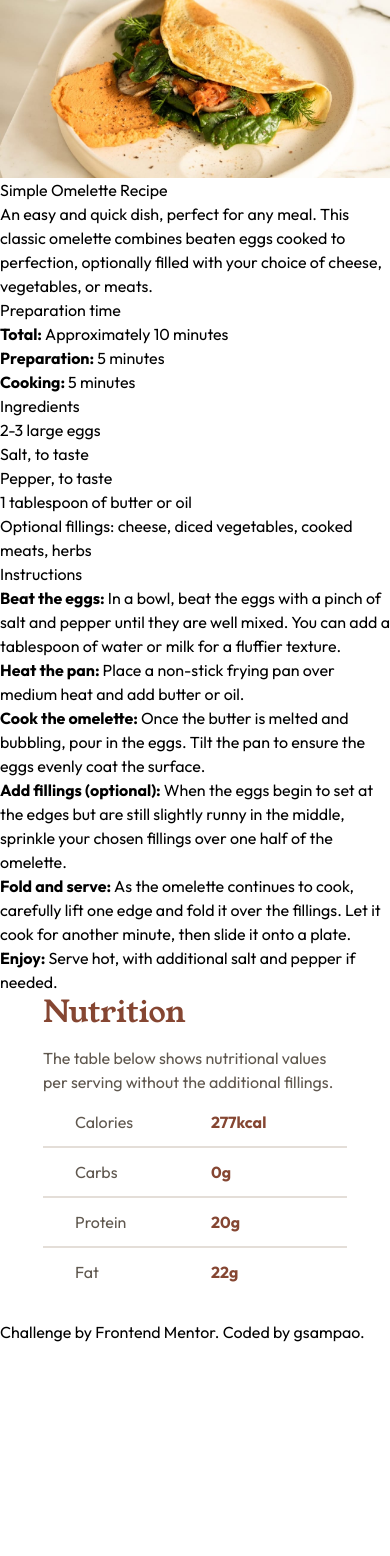
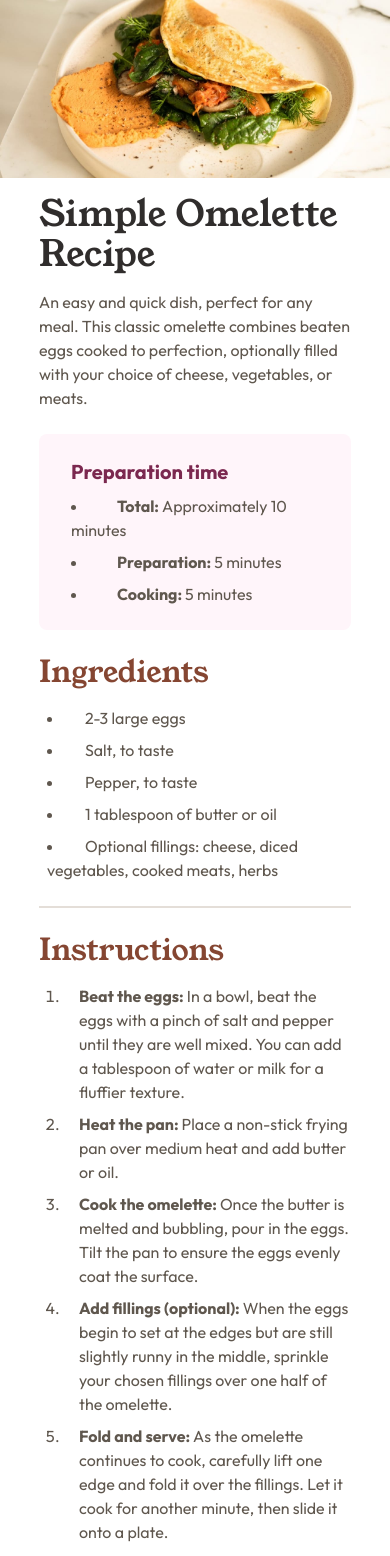
Before and after one commit to nadupoy/Frontend-Mentor---Recipe-Page-Main, a React (Vite) app: page / in a window 390 px wide. Shown: the top 1556 px of the page. Before the commit the page ends 1344 px from the top, so only its background shows below. Built offline with nearby package versions, Linux system fonts and the light colour scheme.

Commit message:
Added styling for mobile devices.

```diff
--- a/src/components/Ingredients.jsx
+++ b/src/components/Ingredients.jsx
@@ -1,14 +1,24 @@
 const Ingredients = () => {
   return (
-    <section>
-      <h2>Ingredients</h2>
-      <ul>
-        <li>2-3 large eggs</li>
-        <li>Salt, to taste</li>
-        <li>Pepper, to taste</li>
-        <li>1 tablespoon of butter or oil</li>
-        <li>
-          Optional fillings: cheese, diced vegetables, cooked meats, herbs
+    <section className="w-[312px] m-auto mb-6  border-b-2 border-b-light-grey">
+      <h2 className="text-nutmeg font-serif text-3xl mb-4">Ingredients</h2>
+      <ul className="list-disc list-inside text-wenge-brown ml-2">
+        <li className="mb-2">
+          <p className="inline pl-4">2-3 large eggs</p>
+        </li>
+        <li className="mb-2">
+          <p className="inline pl-4">Salt, to taste</p>
+        </li>
+        <li className="mb-2">
+          <p className="inline pl-4">Pepper, to taste</p>
+        </li>
+        <li className="mb-2">
+          <p className="inline pl-4">1 tablespoon of butter or oil</p>
+        </li>
+        <li className="pb-6">
+          <p className="inline pl-4">
+            Optional fillings: cheese, diced vegetables, cooked meats, herbs
+          </p>
         </li>
       </ul>
     </section>
--- a/src/components/Instructions.jsx
+++ b/src/components/Instructions.jsx
@@ -1,33 +1,46 @@
 const Instructions = () => {
   return (
-    <section>
-      <h2>Instructions</h2>
-      <ol>
-        <li>
+    <section className="w-[312px] m-auto mb-6 border-b-2 border-b-light-grey">
+      <h2 className="text-nutmeg font-serif text-3xl mb-4">Instructions</h2>
+      <ol className="list-decimal ml-6 text-wenge-brown w-72">
+        <li className="mb-2">
+          <p className="pl-4">
             <b>Beat the eggs: </b>In a bowl, beat the eggs with a pinch of salt
             and pepper until they are well mixed. You can add a tablespoon of
             water or milk for a fluffier texture.
+          </p>
         </li>
-        <li>
-          <b>Heat the pan: </b>Place a non-stick frying pan over medium heat and
-          add butter or oil.
+        <li className="mb-2">
+          <p className="pl-4">
+            <b>Heat the pan: </b>Place a non-stick frying pan over medium heat
+            and add butter or oil.
+          </p>
         </li>
-        <li>
-          <b>Cook the omelette: </b>Once the butter is melted and bubbling, pour
-          in the eggs. Tilt the pan to ensure the eggs evenly coat the surface.
+        <li className="mb-2">
+          <p className="pl-4">
+            <b>Cook the omelette: </b>Once the butter is melted and bubbling,
+            pour in the eggs. Tilt the pan to ensure the eggs evenly coat the
+            surface.
+          </p>
         </li>
-        <li>
+        <li className="mb-2">
+          <p className="pl-4">
             <b>Add fillings (optional): </b>When the eggs begin to set at the
-          edges but are still slightly runny in the middle, sprinkle your chosen
-          fillings over one half of the omelette.
+            edges but are still slightly runny in the middle, sprinkle your
+            chosen fillings over one half of the omelette.
+          </p>
         </li>
-        <li>
+        <li className="mb-2">
+          <p className="pl-4">
             <b>Fold and serve: </b>As the omelette continues to cook, carefully
             lift one edge and fold it over the fillings. Let it cook for another
             minute, then slide it onto a plate.
+          </p>
         </li>
-        <li>
+        <li className="pb-6">
+          <p className="pl-4">
             <b>Enjoy: </b>Serve hot, with additional salt and pepper if needed.
+          </p>
         </li>
       </ol>
     </section>
--- a/src/components/Intro.jsx
+++ b/src/components/Intro.jsx
@@ -5,14 +5,18 @@ const Intro = () => {
   return (
     <>
       <img src={heroImage} alt="hero-image" />
-      <h1>Simple Omelette Recipe</h1>
-      <p>
-        An easy and quick dish, perfect for any meal. This classic omelette
-        combines beaten eggs cooked to perfection, optionally filled with your
-        choice of cheese, vegetables, or meats.
-      </p>
+      <section className="w-[312px] m-auto">
+        <h1 className="text-dark-charcoal font-serif text-4xl mt-4 mb-4">
+          Simple Omelette Recipe
+        </h1>
+        <p className="text-wenge-brown text-base">
+          An easy and quick dish, perfect for any meal. This classic omelette
+          combines beaten eggs cooked to perfection, optionally filled with your
+          choice of cheese, vegetables, or meats.
+        </p>
 
-      <Preparation />
+        <Preparation />
+      </section>
     </>
   );
 };
--- a/src/components/Preparation.jsx
+++ b/src/components/Preparation.jsx
@@ -1,19 +1,27 @@
 const Preparation = () => {
   return (
-    <>
-      <h3>Preparation time</h3>
-      <ul>
-        <li>
-          <b>Total: </b>Approximately 10 minutes
+    <section className="bg-rose-white pt-6 pb-6 mt-6 mb-6 rounded-lg w-[312px]">
+      <h3 className="text-dark-raspberry font-sans text-xl font-bold mb-2 ml-8">
+        Preparation time
+      </h3>
+      <ul className="list-disc list-inside w-60 text-wenge-brown ml-8 grid">
+        <li className="mb-2">
+          <p className="inline">
+            <b className="pl-6">Total: </b>Approximately 10 minutes
+          </p>
+        </li>
+        <li className="mb-2">
+          <p className="inline">
+            <b className="pl-6">Preparation: </b>5 minutes
+          </p>
         </li>
         <li>
-          <b>Preparation: </b>5 minutes
-        </li>
-        <li>
-          <b>Cooking: </b>5 minutes
+          <p className="inline">
+            <b className="pl-6">Cooking: </b>5 minutes
+          </p>
         </li>
       </ul>
-    </>
+    </section>
   );
 };
 
```
Lines whose indentation alone changed are shown as unchanged.
